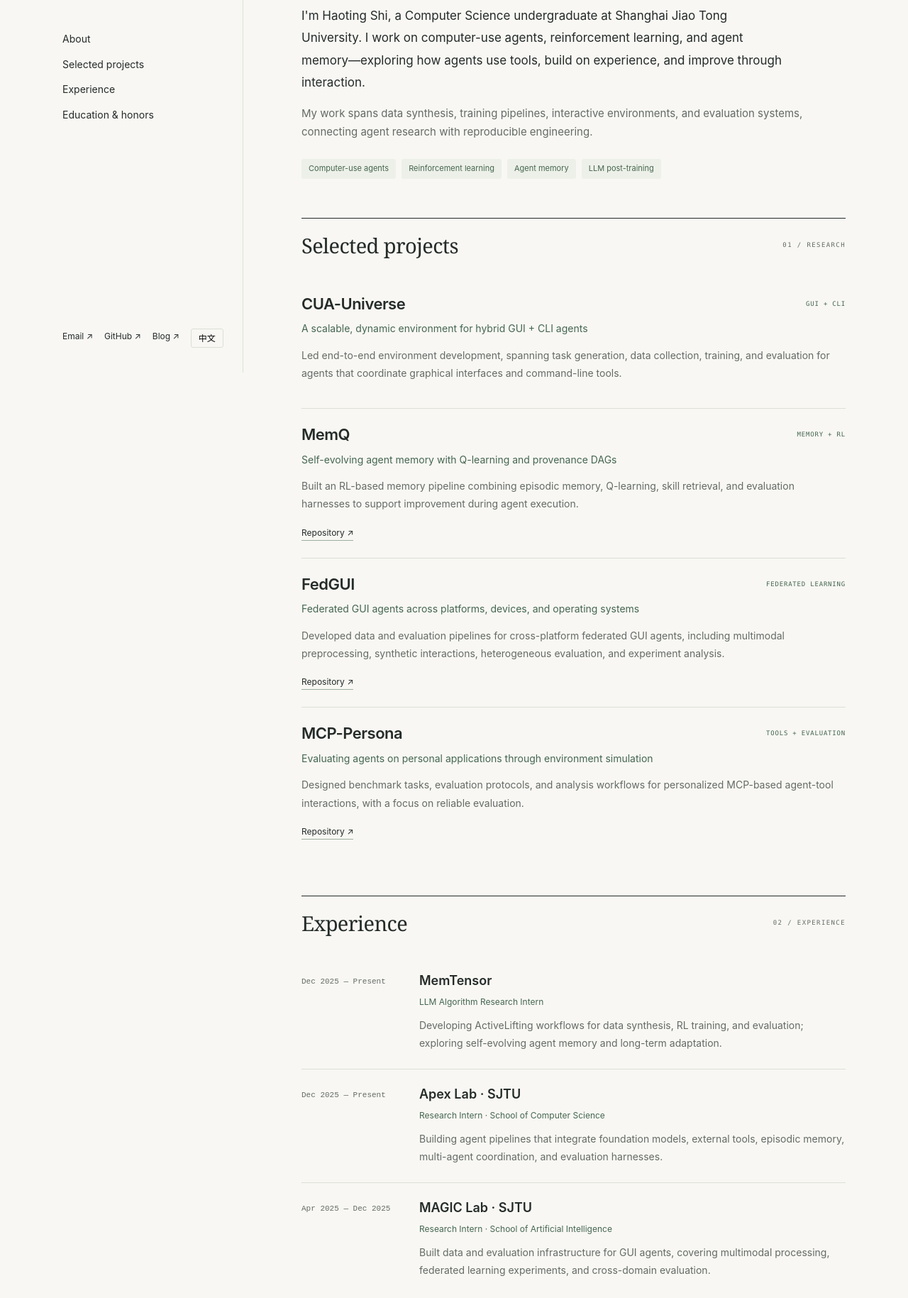
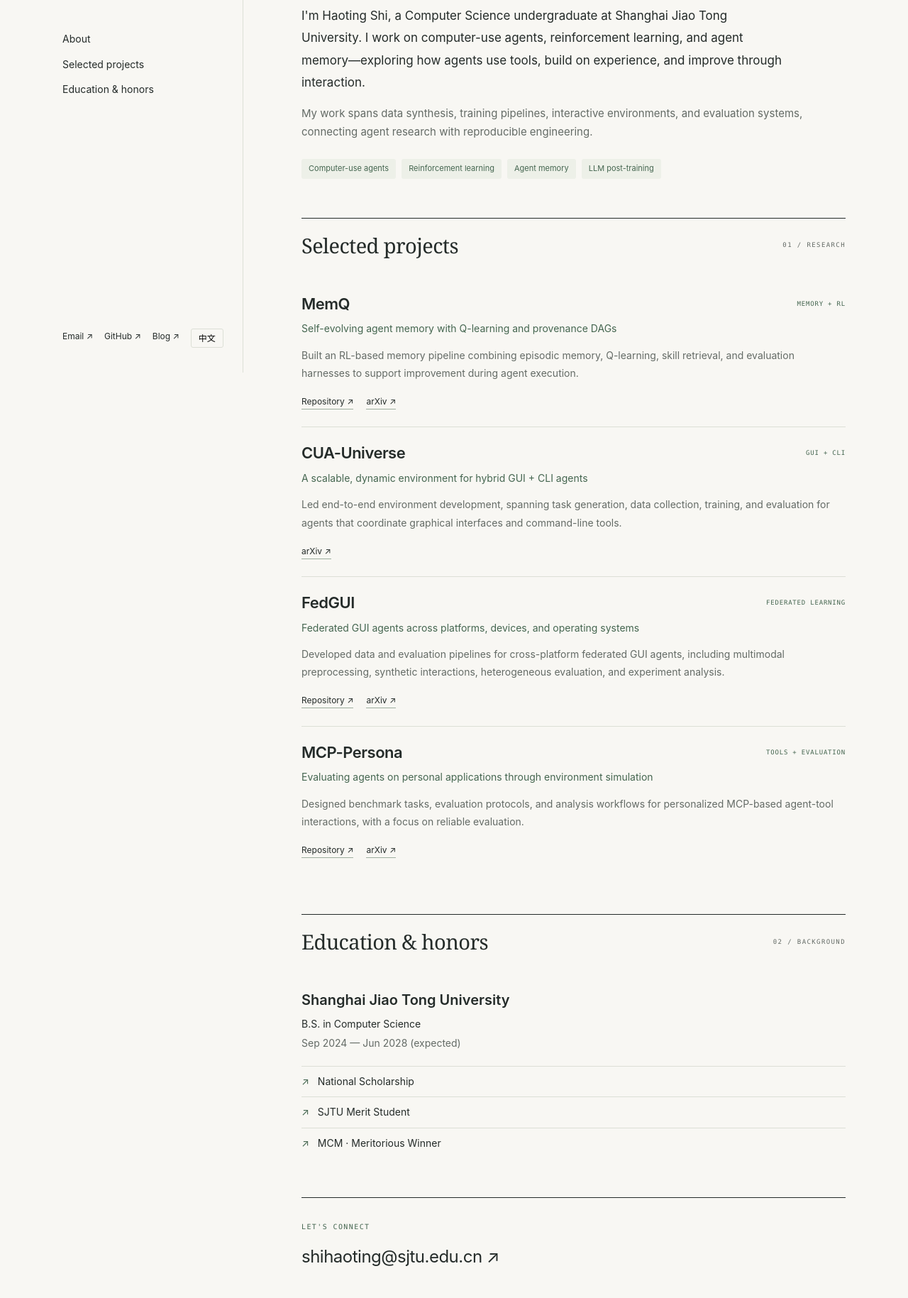
Before and after one commit to hamilton-sht/hamilton-sht.github.io, a plain HTML site: page index.html in a window 1280 px wide. Shown: the part 275-2104 px from the top of the page at 71% size. Drawn offline with Linux system fonts and the light colour scheme.

Commit message:
Reorder research projects, add arXiv links and hide experience

```diff
--- a/index.html
+++ b/index.html
@@ -13,22 +13,17 @@
 <aside class="sidebar">
 <a class="wordmark" href="#about" aria-label="Haoting Shi home">hs<span>.</span></a>
 <div class="identity"><p class="name">Haoting Shi</p><p class="muted" data-zh="计算机科学本科生">Computer Science Undergraduate</p><p class="affiliation" data-zh="上海交通大学">Shanghai Jiao Tong University</p><p class="location" data-zh="中国 · 上海">Shanghai, China</p></div>
-<nav aria-label="Main navigation"><a href="#about" data-zh="关于我">About</a><a href="#projects" data-zh="研究项目">Selected projects</a><a href="#experience" data-zh="科研经历">Experience</a><a href="#education" data-zh="教育与荣誉">Education & honors</a></nav>
+<nav aria-label="Main navigation"><a href="#about" data-zh="关于我">About</a><a href="#projects" data-zh="研究项目">Selected projects</a><a href="#education" data-zh="教育与荣誉">Education & honors</a></nav>
 <div class="sidebar-bottom"><a href="mailto:shihaoting@sjtu.edu.cn">Email ↗</a><a href="https://github.com/hamilton-sht">GitHub ↗</a><a href="https://hamilton-sht.github.io/hamilton-sht.io/" data-zh="博客 ↗">Blog ↗</a><button id="language" type="button" aria-label="Switch to Chinese" hidden>中文</button></div>
 </aside>
 <main id="main">
 <section class="intro" id="about"><p class="eyebrow" data-zh="智能体 · 学习 · 记忆">AGENTS · LEARNING · MEMORY</p><h1 data-zh="让智能体在经验中学习。">Learning from experience.<br>Building better agents.</h1><p class="lead" data-zh="你好，我是 Haoting Shi，上海交通大学计算机科学专业本科生。我关注计算机操作智能体、强化学习与智能体记忆，探索智能体如何使用工具、积累经验，并在交互中持续改进。">I'm Haoting Shi, a Computer Science undergraduate at Shanghai Jiao Tong University. I work on computer-use agents, reinforcement learning, and agent memory—exploring how agents use tools, build on experience, and improve through interaction.</p><p class="intro-detail" data-zh="我的工作覆盖数据合成、训练流程、交互环境与评测系统，连接智能体研究与可复现的工程实践。">My work spans data synthesis, training pipelines, interactive environments, and evaluation systems, connecting agent research with reproducible engineering.</p><div class="topics"><span data-zh="计算机操作智能体">Computer-use agents</span><span data-zh="强化学习">Reinforcement learning</span><span data-zh="智能体记忆">Agent memory</span><span data-zh="大模型后训练">LLM post-training</span></div></section>
 <section id="projects"><div class="section-heading"><h2 data-zh="研究项目">Selected projects</h2><span class="section-index">01 / RESEARCH</span></div>
-<article class="project"><div class="project-top"><h3>CUA-Universe</h3><span class="project-kind">GUI + CLI</span></div><p class="project-subtitle" data-zh="面向混合 GUI + CLI 智能体的可扩展动态环境">A scalable, dynamic environment for hybrid GUI + CLI agents</p><p data-zh="主导环境的端到端开发，覆盖任务生成、数据采集、训练与评测，让智能体在真实应用中协调图形界面和命令行操作。">Led end-to-end environment development, spanning task generation, data collection, training, and evaluation for agents that coordinate graphical interfaces and command-line tools.</p></article>
-<article class="project"><div class="project-top"><h3>MemQ</h3><span class="project-kind">MEMORY + RL</span></div><p class="project-subtitle" data-zh="基于 Q-learning 与溯源 DAG 的自演进智能体记忆">Self-evolving agent memory with Q-learning and provenance DAGs</p><p data-zh="构建融合情景记忆、Q-learning、技能检索与评测框架的强化学习记忆流程，支持智能体在运行过程中积累经验并改进表现。">Built an RL-based memory pipeline combining episodic memory, Q-learning, skill retrieval, and evaluation harnesses to support improvement during agent execution.</p><a class="repo-link" href="https://github.com/jwliao-ai/MemQ" data-zh="代码仓库 ↗">Repository ↗</a></article>
-<article class="project"><div class="project-top"><h3>FedGUI</h3><span class="project-kind">FEDERATED LEARNING</span></div><p class="project-subtitle" data-zh="跨平台、设备与操作系统的联邦 GUI 智能体评测">Federated GUI agents across platforms, devices, and operating systems</p><p data-zh="开发跨平台联邦 GUI 智能体的数据与评测流程，涵盖多模态预处理、合成交互生成、异构评测和实验分析。">Developed data and evaluation pipelines for cross-platform federated GUI agents, including multimodal preprocessing, synthetic interactions, heterogeneous evaluation, and experiment analysis.</p><a class="repo-link" href="https://github.com/wwh0411/FedGUI" data-zh="代码仓库 ↗">Repository ↗</a></article>
-<article class="project"><div class="project-top"><h3>MCP-Persona</h3><span class="project-kind">TOOLS + EVALUATION</span></div><p class="project-subtitle" data-zh="面向个人应用的智能体环境模拟与评测">Evaluating agents on personal applications through environment simulation</p><p data-zh="为个性化 MCP 智能体与工具交互设计评测任务、实验协议和分析流程，关注真实工具使用行为及评测可靠性。">Designed benchmark tasks, evaluation protocols, and analysis workflows for personalized MCP-based agent-tool interactions, with a focus on reliable evaluation.</p><a class="repo-link" href="https://github.com/wwh0411/MCP-Persona" data-zh="代码仓库 ↗">Repository ↗</a></article>
+<article class="project"><div class="project-top"><h3>MemQ</h3><span class="project-kind">MEMORY + RL</span></div><p class="project-subtitle" data-zh="基于 Q-learning 与溯源 DAG 的自演进智能体记忆">Self-evolving agent memory with Q-learning and provenance DAGs</p><p data-zh="构建融合情景记忆、Q-learning、技能检索与评测框架的强化学习记忆流程，支持智能体在运行过程中积累经验并改进表现。">Built an RL-based memory pipeline combining episodic memory, Q-learning, skill retrieval, and evaluation harnesses to support improvement during agent execution.</p><a class="repo-link" href="https://github.com/jwliao-ai/MemQ" data-zh="代码仓库 ↗">Repository ↗</a><a class="repo-link" href="https://arxiv.org/abs/2605.08374">arXiv ↗</a></article>
+<article class="project"><div class="project-top"><h3>CUA-Universe</h3><span class="project-kind">GUI + CLI</span></div><p class="project-subtitle" data-zh="面向混合 GUI + CLI 智能体的可扩展动态环境">A scalable, dynamic environment for hybrid GUI + CLI agents</p><p data-zh="主导环境的端到端开发，覆盖任务生成、数据采集、训练与评测，让智能体在真实应用中协调图形界面和命令行操作。">Led end-to-end environment development, spanning task generation, data collection, training, and evaluation for agents that coordinate graphical interfaces and command-line tools.</p><a class="repo-link" href="https://arxiv.org/abs/2609.05374">arXiv ↗</a></article>
+<article class="project"><div class="project-top"><h3>FedGUI</h3><span class="project-kind">FEDERATED LEARNING</span></div><p class="project-subtitle" data-zh="跨平台、设备与操作系统的联邦 GUI 智能体评测">Federated GUI agents across platforms, devices, and operating systems</p><p data-zh="开发跨平台联邦 GUI 智能体的数据与评测流程，涵盖多模态预处理、合成交互生成、异构评测和实验分析。">Developed data and evaluation pipelines for cross-platform federated GUI agents, including multimodal preprocessing, synthetic interactions, heterogeneous evaluation, and experiment analysis.</p><a class="repo-link" href="https://github.com/wwh0411/FedGUI" data-zh="代码仓库 ↗">Repository ↗</a><a class="repo-link" href="https://arxiv.org/abs/2604.14956">arXiv ↗</a></article>
+<article class="project"><div class="project-top"><h3>MCP-Persona</h3><span class="project-kind">TOOLS + EVALUATION</span></div><p class="project-subtitle" data-zh="面向个人应用的智能体环境模拟与评测">Evaluating agents on personal applications through environment simulation</p><p data-zh="为个性化 MCP 智能体与工具交互设计评测任务、实验协议和分析流程，关注真实工具使用行为及评测可靠性。">Designed benchmark tasks, evaluation protocols, and analysis workflows for personalized MCP-based agent-tool interactions, with a focus on reliable evaluation.</p><a class="repo-link" href="https://github.com/wwh0411/MCP-Persona" data-zh="代码仓库 ↗">Repository ↗</a><a class="repo-link" href="https://arxiv.org/abs/2606.02470">arXiv ↗</a></article>
 </section>
-<section id="experience"><div class="section-heading"><h2 data-zh="科研经历">Experience</h2><span class="section-index">02 / EXPERIENCE</span></div>
-<article class="timeline"><p class="date" data-zh="2025.12 — 至今">Dec 2025 — Present</p><div><h3>MemTensor</h3><p class="role" data-zh="大模型算法研究实习生">LLM Algorithm Research Intern</p><p data-zh="开发 ActiveLifting 的数据合成、强化学习训练与评测流程；探索智能体记忆的自我演进机制与长期适应。">Developing ActiveLifting workflows for data synthesis, RL training, and evaluation; exploring self-evolving agent memory and long-term adaptation.</p></div></article>
-<article class="timeline"><p class="date" data-zh="2025.12 — 至今">Dec 2025 — Present</p><div><h3>Apex Lab · SJTU</h3><p class="role" data-zh="计算机学院 · 研究实习生">Research Intern · School of Computer Science</p><p data-zh="构建融合基础模型、外部工具、情景记忆、多智能体协作与评测框架的智能体流程。">Building agent pipelines that integrate foundation models, external tools, episodic memory, multi-agent coordination, and evaluation harnesses.</p></div></article>
-<article class="timeline"><p class="date" data-zh="2025.04 — 2025.12">Apr 2025 — Dec 2025</p><div><h3>MAGIC Lab · SJTU</h3><p class="role" data-zh="人工智能学院 · 研究实习生">Research Intern · School of Artificial Intelligence</p><p data-zh="构建 GUI 智能体的数据与评测基础设施，涵盖多模态数据处理、联邦学习实验与跨领域评测。">Built data and evaluation infrastructure for GUI agents, covering multimodal processing, federated learning experiments, and cross-domain evaluation.</p></div></article>
-</section>
-<section id="education"><div class="section-heading"><h2 data-zh="教育与荣誉">Education & honors</h2><span class="section-index">03 / BACKGROUND</span></div><div class="education"><h3 data-zh="上海交通大学">Shanghai Jiao Tong University</h3><p data-zh="计算机科学 · 本科">B.S. in Computer Science</p><p class="muted" data-zh="2024.09 — 2028.06（预计）">Sep 2024 — Jun 2028 (expected)</p></div><ul class="honors"><li data-zh="国家奖学金">National Scholarship</li><li data-zh="上海交通大学三好学生">SJTU Merit Student</li><li data-zh="美国大学生数学建模竞赛 · Meritorious Winner">MCM · Meritorious Winner</li></ul></section>
+<section id="education"><div class="section-heading"><h2 data-zh="教育与荣誉">Education & honors</h2><span class="section-index">02 / BACKGROUND</span></div><div class="education"><h3 data-zh="上海交通大学">Shanghai Jiao Tong University</h3><p data-zh="计算机科学 · 本科">B.S. in Computer Science</p><p class="muted" data-zh="2024.09 — 2028.06（预计）">Sep 2024 — Jun 2028 (expected)</p></div><ul class="honors"><li data-zh="国家奖学金">National Scholarship</li><li data-zh="上海交通大学三好学生">SJTU Merit Student</li><li data-zh="美国大学生数学建模竞赛 · Meritorious Winner">MCM · Meritorious Winner</li></ul></section>
 <footer><div><span class="footer-label" data-zh="交流与联系">LET'S CONNECT</span><a class="contact" href="mailto:shihaoting@sjtu.edu.cn">shihaoting@sjtu.edu.cn ↗</a></div><div class="footer-bottom"><span>© 2026 Haoting Shi</span><a href="#about" data-zh="回到顶部 ↑">Back to top ↑</a></div></footer>
 </main></div></body></html>
```
Also changed, not shown: style.css.
